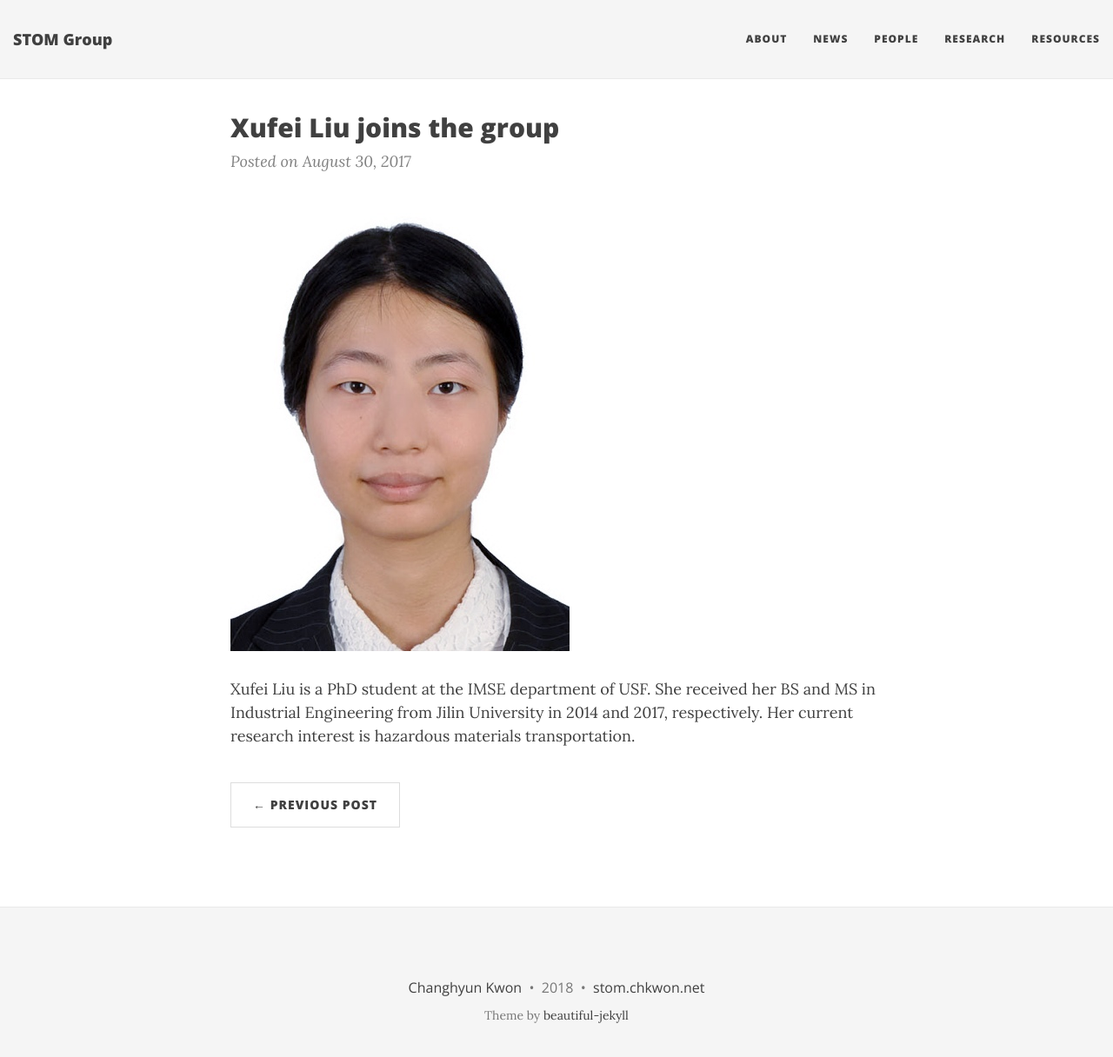
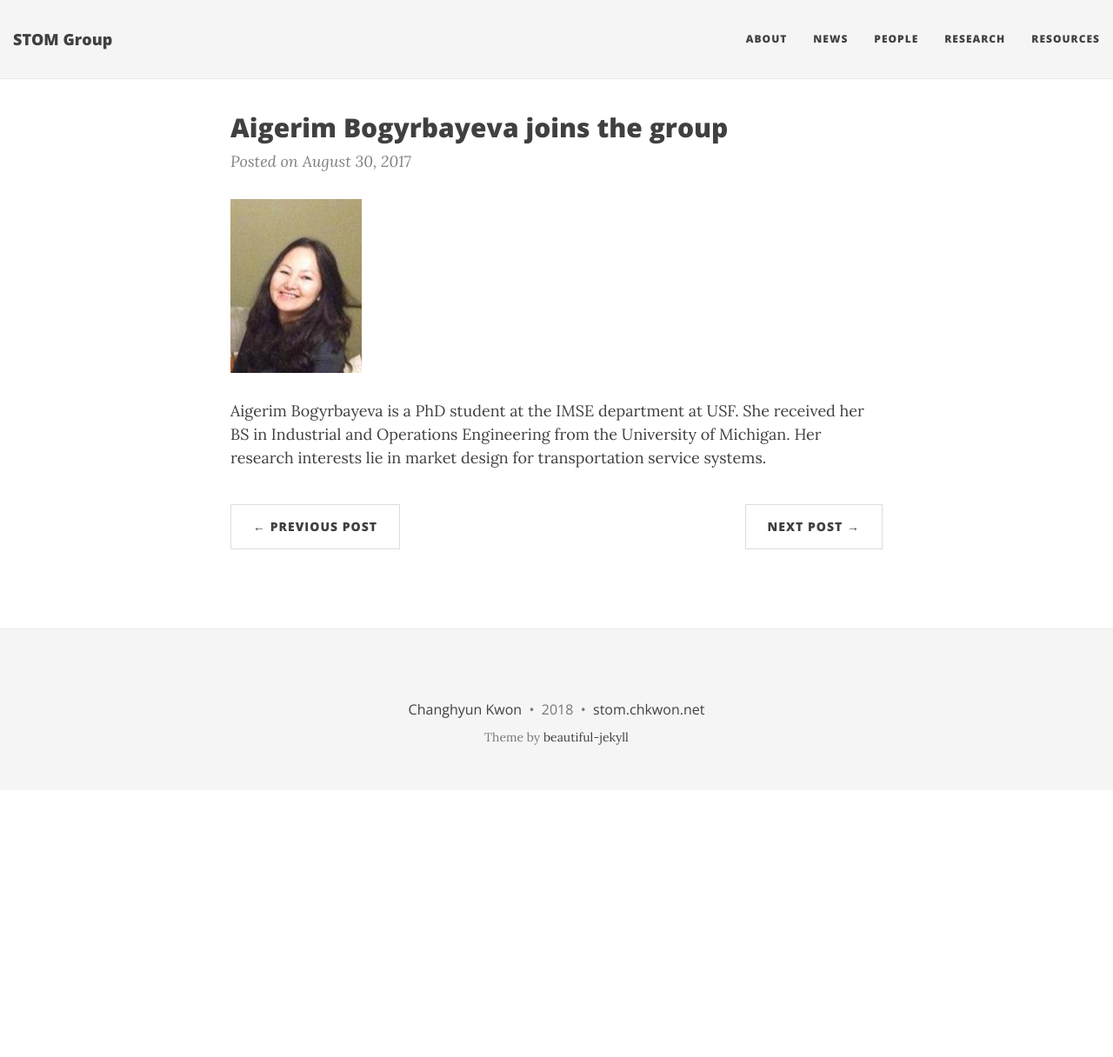
Before and after one commit to STOM-Group/stom.chkwon.net, a Jekyll site: the page built from _posts/2017-08-30-aigerim-bogyrbayeva-joins-stom.md, in a window 1280 px wide and 1229 px high. Shown: the top 1216 px of the window at 87% size. Built offline with Jekyll 4.4.1, drawn with Linux system fonts in a browser that asks for light colours; nearby versions of some CDN libraries; comment, search, counter and statistics services are not loaded.

Commit message:
fixing news item

```diff
--- a/_posts/2017-08-30-aigerim-bogyrbayeva-joins-stom.md
+++ b/_posts/2017-08-30-aigerim-bogyrbayeva-joins-stom.md
@@ -1,9 +1,9 @@
 ---
 layout: post
-title: Xufei Liu joins the group
+title: Aigerim Bogyrbayeva joins the group
 ---
 
 
-![](/people/images/liu.jpg)
+![](/people/images/bogyrbayeva.jpg)
 
-Xufei Liu is a PhD student at the IMSE department of USF. She received her BS and MS in Industrial Engineering from Jilin University in 2014 and 2017, respectively. Her current research interest is hazardous materials transportation.
+Aigerim Bogyrbayeva is a PhD student at the IMSE department at USF. She received her BS in Industrial and Operations Engineering from the University of Michigan. Her research interests lie in market design for transportation service systems.
```
Also changed, not shown: _posts/2018-01-30-xufei-liu-joins-stom.md (added, +9 -0 lines).
